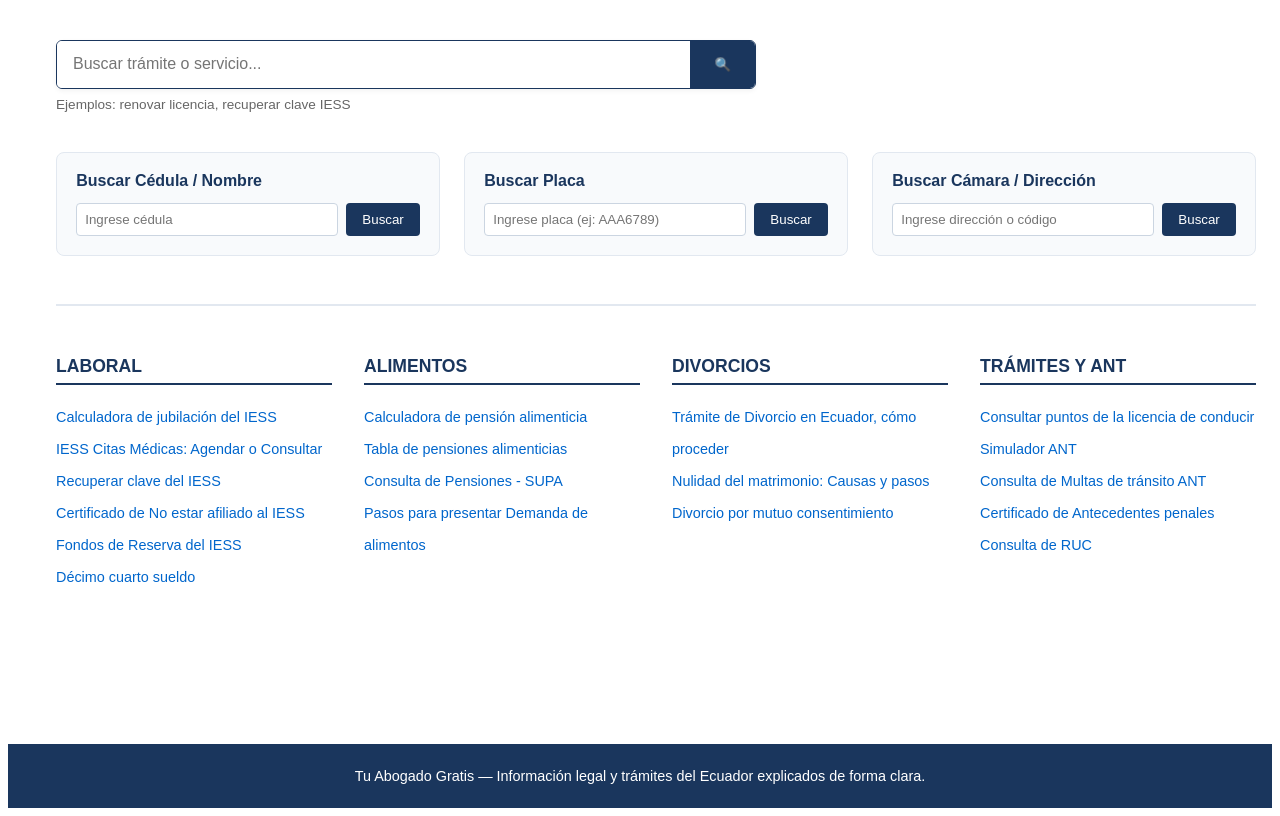
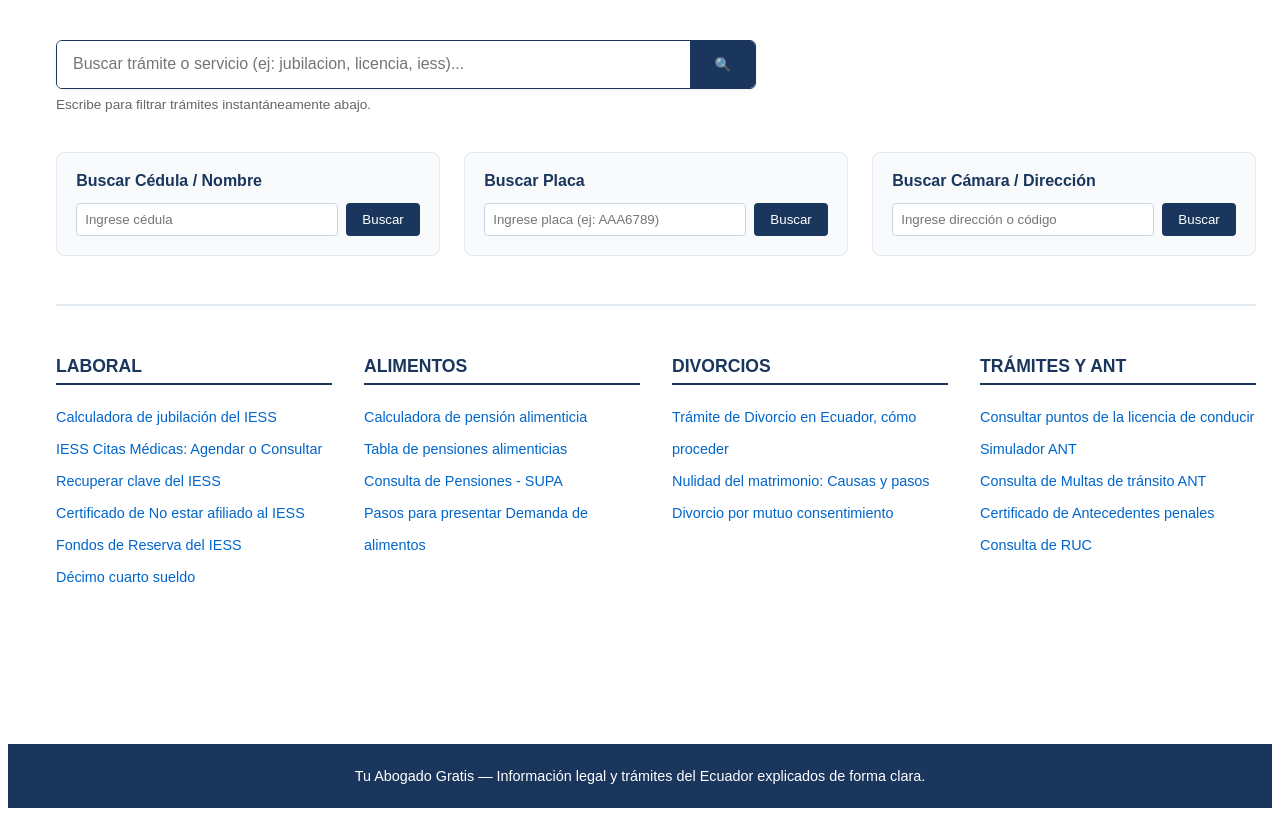
Before and after one commit to rootsrex/TUABOGADOGRATIS, a Next.js app: page / in a window 1280 px wide. Shown: the top 816 px of the page. Built offline with nearby package versions, Linux system fonts and the light colour scheme.

Commit message:
Corrigiendo buscador de tramites y enlaces funcionales

```diff
--- a/app/page.tsx
+++ b/app/page.tsx
@@ -6,6 +6,7 @@ export default function HomePage() {
   const [cedulaInput, setCedulaInput] = useState('');
   const [placaInput, setPlacaInput] = useState('');
   const [camaraInput, setCamaraInput] = useState('');
+  const [busquedaTramite, setBusquedaTramite] = useState('');
 
   const [resultadoCedula, setResultadoCedula] = useState<any>(null);
   const [resultadoPlaca, setResultadoPlaca] = useState<any>(null);
@@ -44,25 +45,63 @@ export default function HomePage() {
     }
   };
 
+  // Lista de trámites para que el buscador superior funcione
+  const listaTramites = [
+    { cat: "LABORAL", titulo: "Calculadora de jubilación del IESS", url: "https://www.iess.gob.ec" },
+    { cat: "LABORAL", titulo: "IESS Citas Médicas: Agendar o Consultar", url: "https://www.iess.gob.ec" },
+    { cat: "LABORAL", titulo: "Recuperar clave del IESS", url: "https://www.iess.gob.ec" },
+    { cat: "LABORAL", titulo: "Certificado de No estar afiliado al IESS", url: "https://www.iess.gob.ec" },
+    { cat: "LABORAL", titulo: "Fondos de Reserva del IESS", url: "https://www.iess.gob.ec" },
+    { cat: "LABORAL", titulo: "Décimo cuarto sueldo", url: "https://www.trabajo.gob.ec" },
+    { cat: "ALIMENTOS", titulo: "Calculadora de pensión alimenticia", url: "https://www.funcionjudicial.gob.ec" },
+    { cat: "ALIMENTOS", titulo: "Tabla de pensiones alimenticias", url: "https://www.funcionjudicial.gob.ec" },
+    { cat: "ALIMENTOS", titulo: "Consulta de Pensiones - SUPA", url: "https://supa.funcionjudicial.gob.ec" },
+    { cat: "DIVORCIOS", titulo: "Trámite de Divorcio en Ecuador, cómo proceder", url: "#" },
+    { cat: "DIVORCIOS", titulo: "Nulidad del matrimonio: Causas y pasos", url: "#" },
+    { cat: "DIVORCIOS", titulo: "Divorcio por mutuo consentimiento", url: "#" },
+    { cat: "TRÁMITES Y ANT", titulo: "Consultar puntos de la licencia de conducir", url: "https://www.ant.gob.ec" },
+    { cat: "TRÁMITES Y ANT", titulo: "Simulador ANT", url: "https://www.ant.gob.ec" },
+    { cat: "TRÁMITES Y ANT", titulo: "Consulta de Multas de tránsito ANT", url: "https://www.ant.gob.ec" },
+    { cat: "TRÁMITES Y ANT", titulo: "Certificado de Antecedentes penales", url: "https://www.gob.ec" },
+    { cat: "TRÁMITES Y ANT", titulo: "Consulta de RUC", url: "https://www.sri.gob.ec" }
+  ];
+
+  const tramitesFiltrados = busquedaTramite.trim() === ""
+    ? []
+    : listaTramites.filter(t => t.titulo.toLowerCase().includes(busquedaTramite.toLowerCase()));
+
   return (
     <div style={{ minHeight: '100vh', display: 'flex', flexDirection: 'column', justifyContent: 'space-between', fontFamily: 'Arial, sans-serif', background: '#fff', color: '#111' }}>
 
       {/* Contenido Principal */}
       <main style={{ padding: '2rem 3rem', maxWidth: '1200px', margin: '0 auto', width: '100%' }}>
 
-        {/* Barra de búsqueda superior tipo portal */}
-        <div style={{ marginBottom: '2.5rem', maxWidth: '700px' }}>
+        {/* Barra de búsqueda superior funcional */}
+        <div style={{ marginBottom: '2.5rem', maxWidth: '700px', position: 'relative' }}>
           <div style={{ display: 'flex', border: '1px solid #1a365d', borderRadius: '6px', overflow: 'hidden', boxShadow: '0 2px 5px rgba(0,0,0,0.05)' }}>
             <input
               type="text"
-              placeholder="Buscar trámite o servicio..."
+              value={busquedaTramite}
+              onChange={(e) => setBusquedaTramite(e.target.value)}
+              placeholder="Buscar trámite o servicio (ej: jubilacion, licencia, iess)..."
               style={{ padding: '0.9rem 1rem', flex: 1, border: 'none', outline: 'none', fontSize: '1rem' }}
             />
             <button style={{ padding: '0 1.5rem', background: '#1a365d', border: 'none', color: '#fff', cursor: 'pointer' }}>
               🔍
             </button>
           </div>
-          <p style={{ fontSize: '0.85rem', color: '#666', marginTop: '0.5rem' }}>Ejemplos: renovar licencia, recuperar clave IESS</p>
+          <p style={{ fontSize: '0.85rem', color: '#666', marginTop: '0.5rem' }}>Escribe para filtrar trámites instantáneamente abajo.</p>
+
+          {/* Resultados flotantes del buscador superior */}
+          {tramitesFiltrados.length > 0 && (
+            <div style={{ position: 'absolute', top: '100%', left: 0, right: 0, background: '#fff', border: '1px solid #cbd5e1', borderRadius: '6px', boxShadow: '0 4px 10px rgba(0,0,0,0.1)', zIndex: 10, maxHeight: '250px', overflowY: 'auto', marginTop: '5px' }}>
+              {tramitesFiltrados.map((t, idx) => (
+                <a key={idx} href={t.url} target="_blank" rel="noopener noreferrer" style={{ display: 'block', padding: '0.7rem 1rem', borderBottom: '1px solid #f1f5f9', color: '#0066cc', textDecoration: 'none', fontSize: '0.9rem' }}>
+                  <strong>[{t.cat}]</strong> {t.titulo}
+                </a>
+              ))}
+            </div>
+          )}
         </div>
 
         {/* Sección de Herramientas Activas (Cédula, Placa, Cámaras) */}
@@ -136,52 +175,48 @@ export default function HomePage() {
 
         </div>
 
-        {/* Columnas de Categorías estilo EcuadorLegalOnline */}
+        {/* Columnas de Categorías con Links Operativos */}
         <div style={{ display: 'grid', gridTemplateColumns: 'repeat(auto-fit, minmax(240px, 1fr))', gap: '2rem', borderTop: '2px solid #e2e8f0', paddingTop: '2rem' }}>
 
-          {/* Columna Laboral */}
           <div>
             <h3 style={{ color: '#1a365d', fontSize: '1.1rem', borderBottom: '2px solid #1a365d', paddingBottom: '0.4rem', marginBottom: '1rem' }}>LABORAL</h3>
-            <ul style={{ listStyle: 'none', padding: 0, margin: 0, lineHeight: '2rem', fontSize: '0.9rem', color: '#0066cc' }}>
-              <li><a href="#" style={{ textDecoration: 'none', color: '#0066cc' }}>Calculadora de jubilación del IESS</a></li>
-              <li><a href="#" style={{ textDecoration: 'none', color: '#0066cc' }}>IESS Citas Médicas: Agendar o Consultar</a></li>
-              <li><a href="#" style={{ textDecoration: 'none', color: '#0066cc' }}>Recuperar clave del IESS</a></li>
-              <li><a href="#" style={{ textDecoration: 'none', color: '#0066cc' }}>Certificado de No estar afiliado al IESS</a></li>
-              <li><a href="#" style={{ textDecoration: 'none', color: '#0066cc' }}>Fondos de Reserva del IESS</a></li>
-              <li><a href="#" style={{ textDecoration: 'none', color: '#0066cc' }}>Décimo cuarto sueldo</a></li>
+            <ul style={{ listStyle: 'none', padding: 0, margin: 0, lineHeight: '2rem', fontSize: '0.9rem' }}>
+              <li><a href="https://www.iess.gob.ec" target="_blank" rel="noreferrer" style={{ textDecoration: 'none', color: '#0066cc' }}>Calculadora de jubilación del IESS</a></li>
+              <li><a href="https://www.iess.gob.ec" target="_blank" rel="noreferrer" style={{ textDecoration: 'none', color: '#0066cc' }}>IESS Citas Médicas: Agendar o Consultar</a></li>
+              <li><a href="https://www.iess.gob.ec" target="_blank" rel="noreferrer" style={{ textDecoration: 'none', color: '#0066cc' }}>Recuperar clave del IESS</a></li>
+              <li><a href="https://www.iess.gob.ec" target="_blank" rel="noreferrer" style={{ textDecoration: 'none', color: '#0066cc' }}>Certificado de No estar afiliado al IESS</a></li>
+              <li><a href="https://www.iess.gob.ec" target="_blank" rel="noreferrer" style={{ textDecoration: 'none', color: '#0066cc' }}>Fondos de Reserva del IESS</a></li>
+              <li><a href="https://www.trabajo.gob.ec" target="_blank" rel="noreferrer" style={{ textDecoration: 'none', color: '#0066cc' }}>Décimo cuarto sueldo</a></li>
             </ul>
           </div>
 
-          {/* Columna Alimentos */}
           <div>
             <h3 style={{ color: '#1a365d', fontSize: '1.1rem', borderBottom: '2px solid #1a365d', paddingBottom: '0.4rem', marginBottom: '1rem' }}>ALIMENTOS</h3>
-            <ul style={{ listStyle: 'none', padding: 0, margin: 0, lineHeight: '2rem', fontSize: '0.9rem', color: '#0066cc' }}>
-              <li><a href="#" style={{ textDecoration: 'none', color: '#0066cc' }}>Calculadora de pensión alimenticia</a></li>
-              <li><a href="#" style={{ textDecoration: 'none', color: '#0066cc' }}>Tabla de pensiones alimenticias</a></li>
-              <li><a href="#" style={{ textDecoration: 'none', color: '#0066cc' }}>Consulta de Pensiones - SUPA</a></li>
-              <li><a href="#" style={{ textDecoration: 'none', color: '#0066cc' }}>Pasos para presentar Demanda de alimentos</a></li>
+            <ul style={{ listStyle: 'none', padding: 0, margin: 0, lineHeight: '2rem', fontSize: '0.9rem' }}>
+              <li><a href="https://www.funcionjudicial.gob.ec" target="_blank" rel="noreferrer" style={{ textDecoration: 'none', color: '#0066cc' }}>Calculadora de pensión alimenticia</a></li>
+              <li><a href="https://www.funcionjudicial.gob.ec" target="_blank" rel="noreferrer" style={{ textDecoration: 'none', color: '#0066cc' }}>Tabla de pensiones alimenticias</a></li>
+              <li><a href="https://supa.funcionjudicial.gob.ec" target="_blank" rel="noreferrer" style={{ textDecoration: 'none', color: '#0066cc' }}>Consulta de Pensiones - SUPA</a></li>
+              <li><a href="https://www.funcionjudicial.gob.ec" target="_blank" rel="noreferrer" style={{ textDecoration: 'none', color: '#0066cc' }}>Pasos para presentar Demanda de alimentos</a></li>
             </ul>
           </div>
 
-          {/* Columna Divorcios */}
           <div>
             <h3 style={{ color: '#1a365d', fontSize: '1.1rem', borderBottom: '2px solid #1a365d', paddingBottom: '0.4rem', marginBottom: '1rem' }}>DIVORCIOS</h3>
-            <ul style={{ listStyle: 'none', padding: 0, margin: 0, lineHeight: '2rem', fontSize: '0.9rem', color: '#0066cc' }}>
-              <li><a href="#" style={{ textDecoration: 'none', color: '#0066cc' }}>Trámite de Divorcio en Ecuador, cómo proceder</a></li>
-              <li><a href="#" style={{ textDecoration: 'none', color: '#0066cc' }}>Nulidad del matrimonio: Causas y pasos</a></li>
-              <li><a href="#" style={{ textDecoration: 'none', color: '#0066cc' }}>Divorcio por mutuo consentimiento</a></li>
+            <ul style={{ listStyle: 'none', padding: 0, margin: 0, lineHeight: '2rem', fontSize: '0.9rem' }}>
+              <li><span style={{ color: '#0066cc', cursor: 'pointer' }} onClick={() => alert("Trámite disponible en notarías y judicaturas de Ecuador.")}>Trámite de Divorcio en Ecuador, cómo proceder</span></li>
+              <li><span style={{ color: '#0066cc', cursor: 'pointer' }} onClick={() => alert("Revisa los requisitos en el Consejo de la Judicatura.")}>Nulidad del matrimonio: Causas y pasos</span></li>
+              <li><span style={{ color: '#0066cc', cursor: 'pointer' }} onClick={() => alert("Divorcio por mutuo acuerdo vía notarial.")}>Divorcio por mutuo consentimiento</span></li>
             </ul>
           </div>
 
-          {/* Columna Trámites y Tránsito */}
           <div>
             <h3 style={{ color: '#1a365d', fontSize: '1.1rem', borderBottom: '2px solid #1a365d', paddingBottom: '0.4rem', marginBottom: '1rem' }}>TRÁMITES Y ANT</h3>
-            <ul style={{ listStyle: 'none', padding: 0, margin: 0, lineHeight: '2rem', fontSize: '0.9rem', color: '#0066cc' }}>
-              <li><a href="#" style={{ textDecoration: 'none', color: '#0066cc' }}>Consultar puntos de la licencia de conducir</a></li>
-              <li><a href="#" style={{ textDecoration: 'none', color: '#0066cc' }}>Simulador ANT</a></li>
-              <li><a href="#" style={{ textDecoration: 'none', color: '#0066cc' }}>Consulta de Multas de tránsito ANT</a></li>
-              <li><a href="#" style={{ textDecoration: 'none', color: '#0066cc' }}>Certificado de Antecedentes penales</a></li>
-              <li><a href="#" style={{ textDecoration: 'none', color: '#0066cc' }}>Consulta de RUC</a></li>
+            <ul style={{ listStyle: 'none', padding: 0, margin: 0, lineHeight: '2rem', fontSize: '0.9rem' }}>
+              <li><a href="https://www.ant.gob.ec" target="_blank" rel="noreferrer" style={{ textDecoration: 'none', color: '#0066cc' }}>Consultar puntos de la licencia de conducir</a></li>
+              <li><a href="https://www.ant.gob.ec" target="_blank" rel="noreferrer" style={{ textDecoration: 'none', color: '#0066cc' }}>Simulador ANT</a></li>
+              <li><a href="https://www.ant.gob.ec" target="_blank" rel="noreferrer" style={{ textDecoration: 'none', color: '#0066cc' }}>Consulta de Multas de tránsito ANT</a></li>
+              <li><a href="https://www.gob.ec" target="_blank" rel="noreferrer" style={{ textDecoration: 'none', color: '#0066cc' }}>Certificado de Antecedentes penales</a></li>
+              <li><a href="https://www.sri.gob.ec" target="_blank" rel="noreferrer" style={{ textDecoration: 'none', color: '#0066cc' }}>Consulta de RUC</a></li>
             </ul>
           </div>
 
```
